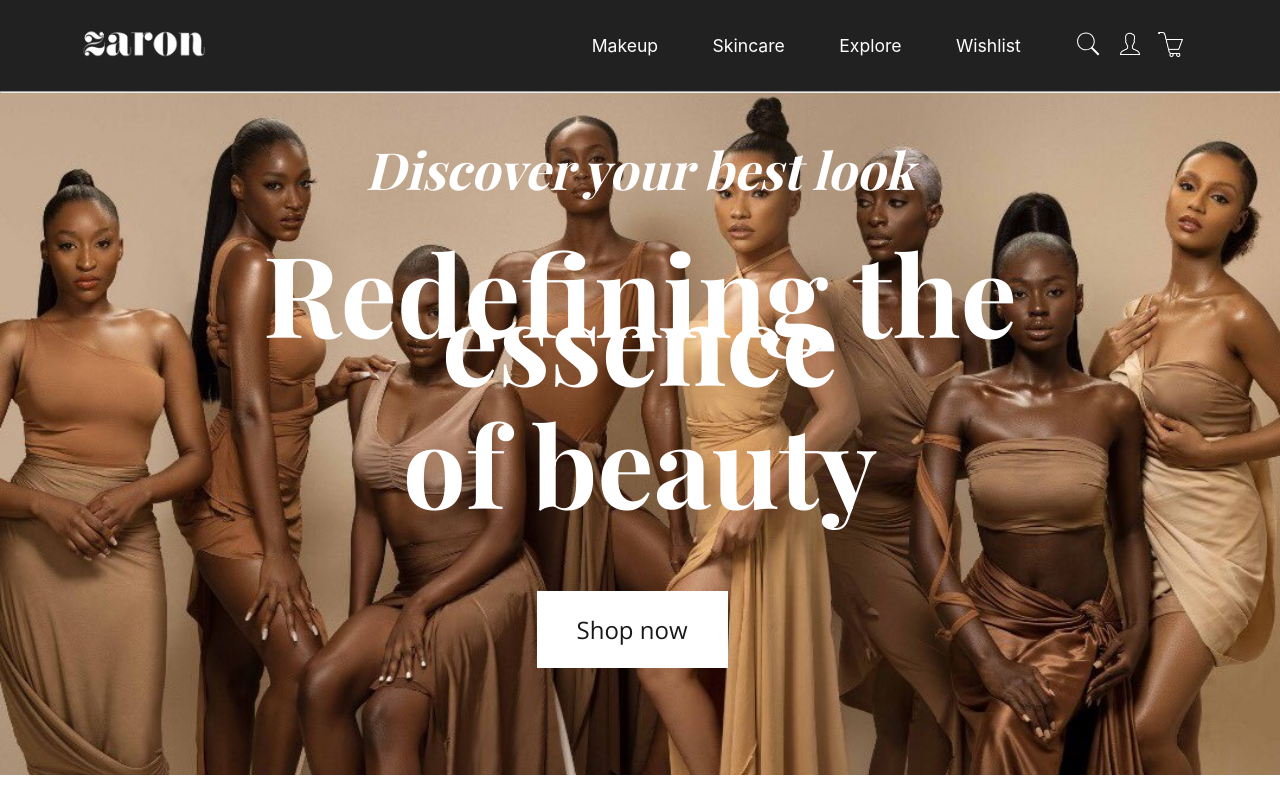
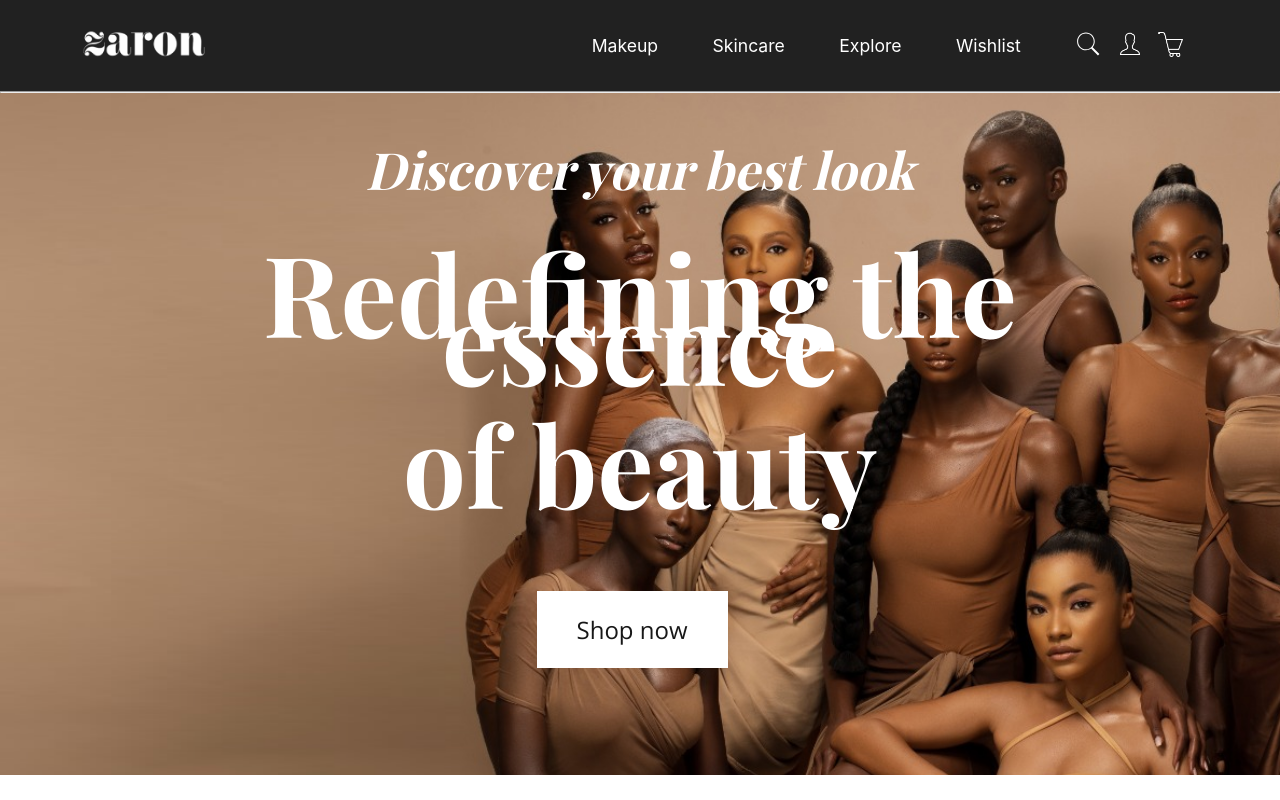
Before and after one commit to chiomaubaezuonu/zaron, a React (Create React App) app: page / in a window 1280 px wide. Built offline with nearby package versions, Linux system fonts and the light colour scheme; a web font is replaced by a local one.

Commit message:
Changed background image

```diff
--- a/src/App.css
+++ b/src/App.css
@@ -62,7 +62,7 @@ hr {
 }
 
 .bg-div {
-  background-image: url("./images/zaron-girls.jpg");
+  background-image: url("./images/zaron-girls.png");
   background-repeat: no-repeat;
   position: absolute;
   height: 85.2vh;
```
Also changed, not shown: src/images/zaron-girls.png (added).
